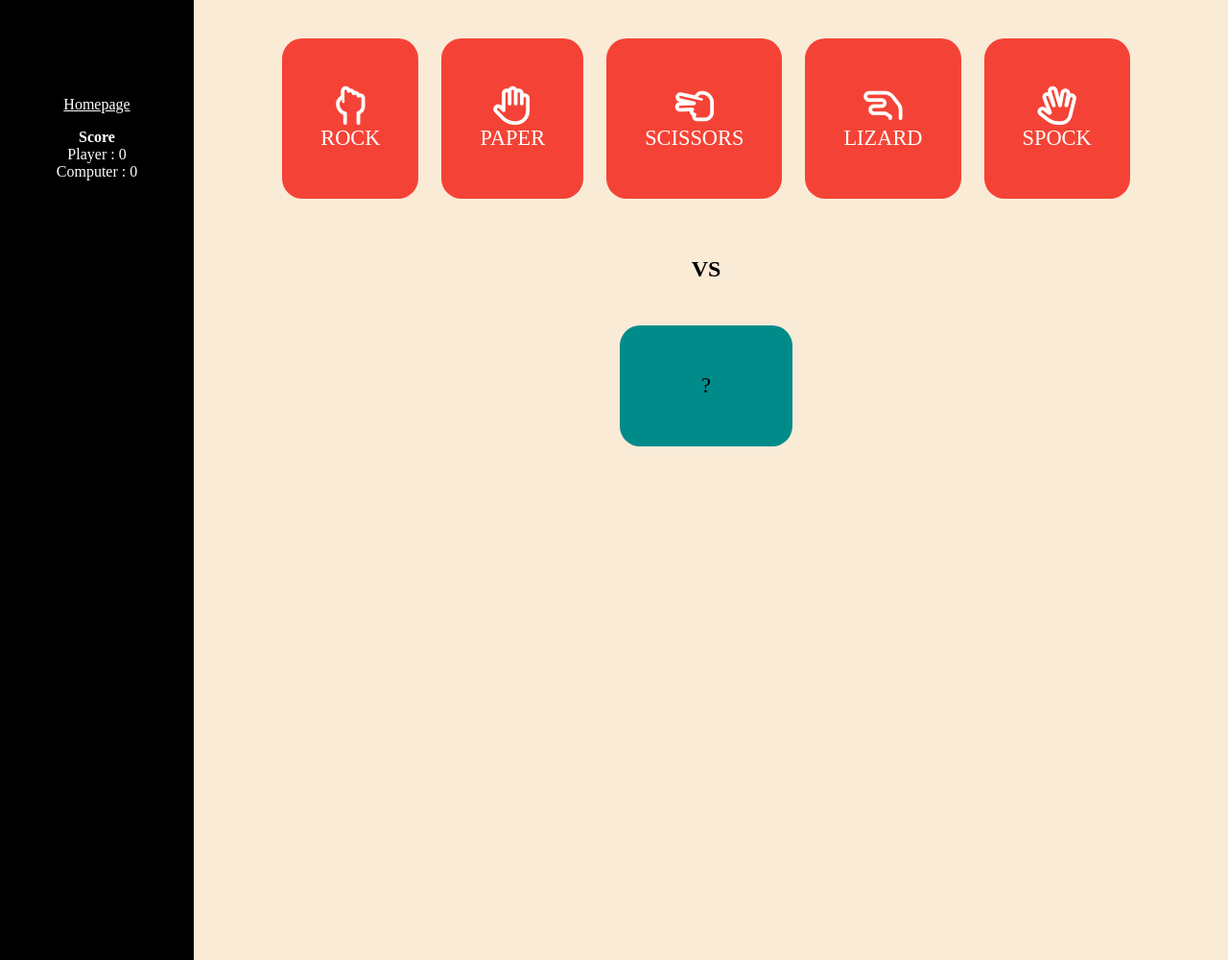
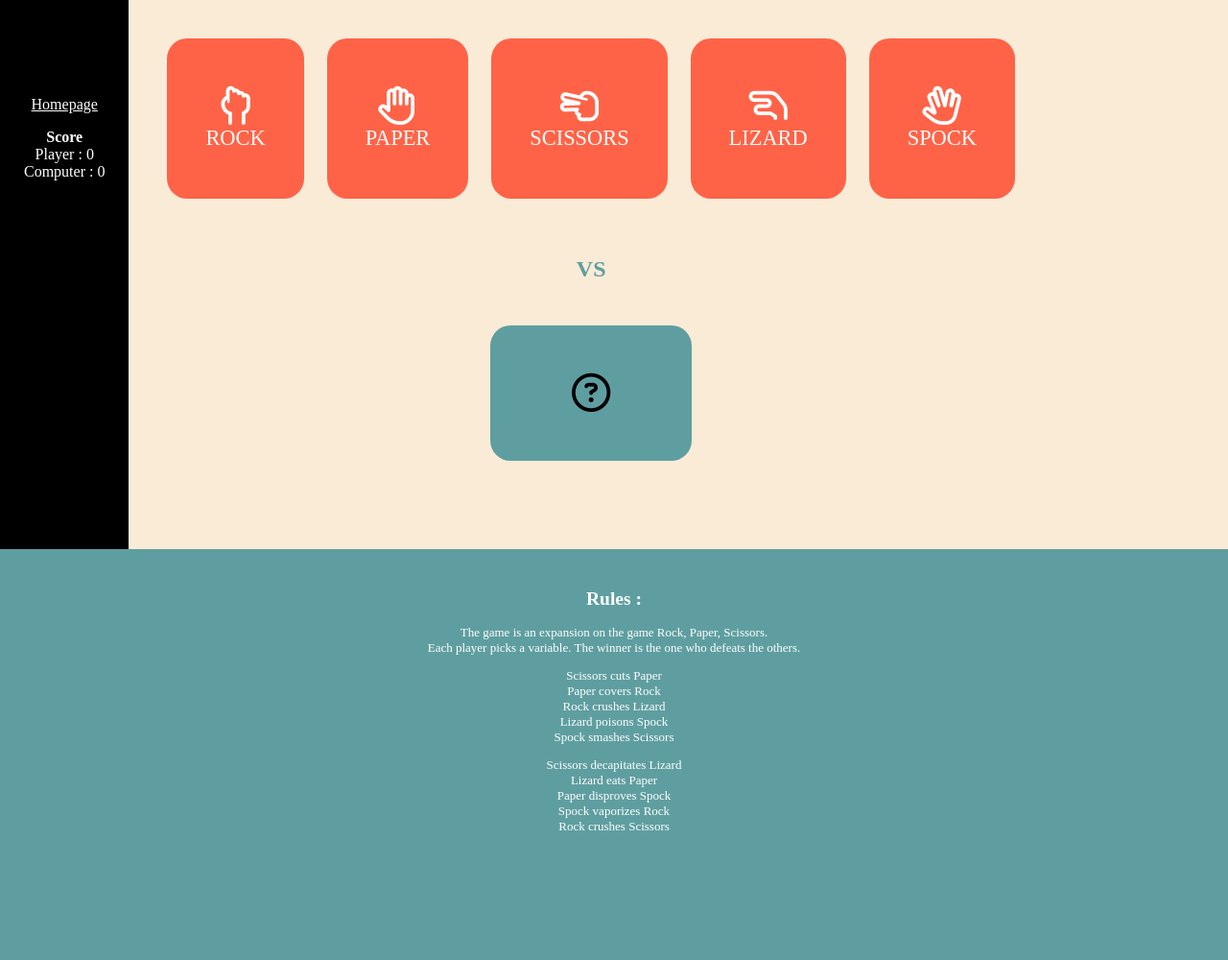
Before and after one commit to ophelielv/rock-paper-scissors, a PHP site: page /views/playerVsComputer.php in a window 1280 px wide. Shown: the part 147-1147 px from the top of the page at 96% size. After the commit the page ends 1012 px from the top, so only its background shows below. Run offline with PHP 8.4, Linux system fonts and the light colour scheme; some libraries are stand-ins or nearby versions.

Commit message:
retouches + footer

```diff
--- a/css/rockpapercscissors.css
+++ b/css/rockpapercscissors.css
@@ -45,19 +45,18 @@ footer{
 /***********************************************/
 /*************body******************************/
 .wrapper{
-    height:85%;
+    display: flex;
+    color: cadetblue;
 }
 /***********nav bar*******/
 
 section#score{
-    padding: 100px 5px;
+    padding: 100px 25px;
     text-align: center;
     background-color: black;
     color:white;
-    float:left;
-    width:15%;
-    height: 100%;
-    position: absolute;
+    max-width: 200px;
+
 }
 
 section#score a{
@@ -89,8 +88,7 @@ div.choose{
 section#game{
     text-align: center;
     background-color: antiquewhite;
-    float:right;
-    width: 85%;
+
    /* padding-bottom:30px;*/
 }
 
@@ -122,7 +120,7 @@ a.chooseGame:hover{
 span.chooseWeapon{
     margin: 10px;
     padding: 50px 40px 50px 40px;
-    background-color: #F44336;
+    background-color: tomato;
     border-radius: 21px;
     color: white;
     font-family: inherit;
@@ -133,7 +131,7 @@ span.chooseWeapon{
 }
 
 span.chooseWeapon:hover{
-    background-color:darkcyan;
+    background-color:cadetblue;
 }
 
 @media screen and (max-width: 640px) {
@@ -154,7 +152,7 @@ div#second{
 span.opponentWeapon{
     margin: 10px;
     padding: 50px 85px 50px 85px;
-    background-color: darkcyan;
+    background-color: cadetblue;
     border-radius: 21px;
     color: black;
     font-family: inherit;
@@ -170,9 +168,7 @@ div#second h2{
 }
 
 /***result*/
-div.result{
-    margin-top: 50px;
-}
+
 
 span#playAgain{
     visibility: hidden;
--- a/js/playerVsComputer.js
+++ b/js/playerVsComputer.js
@@ -5,7 +5,7 @@ var playGame = function(){
     $(this).closest('div').children(".chooseWeapon")
         .css("background-color","#b9b9b9")
         .unbind('mouseenter').unbind('mouseleave');
-    $(this).css('background-color','darkcyan');
+    $(this).css('background-color','cadetblue');
 
     $(".chooseWeapon").off('click',playGame);
 
@@ -55,11 +55,11 @@ $("#playAgain").click(function(){
     $("span.chooseWeapon").css("background-color","tomato");
 
     $("span.chooseWeapon").hover(function(){
-        $(this).css("background-color", "darkcyan");
+        $(this).css("background-color", "cadetblue");
         }, function(){
         $(this).css("background-color", "tomato");
     });
-    $("#computer").text("?");
+    $("#computer").text('').append('<i class="fa fa-question-circle-o" aria-hidden="true"></i>');
     $("#winner").text("");
     $(".chooseWeapon").on('click',playGame);
 });
--- a/js/playerVsPlayer.js
+++ b/js/playerVsPlayer.js
@@ -68,7 +68,7 @@ var playGame = function()
     $(this).closest('div').children(".chooseWeapon")
         .css("background-color","#b9b9b9")
         .unbind('mouseenter').unbind('mouseleave');
-    $(this).css('background-color','darkcyan');
+    $(this).css('background-color','cadetblue');
     $(".chooseWeapon").off('click',playGame);
 
     var chosenWeapon = $(this).attr("name");
@@ -83,12 +83,12 @@ $("#playAgain").click(function(){
     $("#playAgain").css("visibility","hidden");
     $("span.chooseWeapon").css("background-color","tomato");
     $("span.chooseWeapon").hover(function(){
-        $(this).css("background-color", "darkcyan");
+        $(this).css("background-color", "cadetblue");
         }, function(){
         $(this).css("background-color", "tomato");
     });
 
-    $("#opponent").text("?");
+    $("#opponent").text('').append('<i class="fa fa-question-circle-o" aria-hidden="true"></i>');
     $("#winner").text("");
     $(".chooseWeapon").on('click',playGame);
 });
--- /dev/null
+++ b/views/footer.php
@@ -0,0 +1,17 @@
+
+
+<footer>
+            <h2>Rules :</h2>
+            <p>The game is an expansion on the game Rock, Paper, Scissors. <br/>
+            Each player picks a variable. The winner is the one who defeats the others.  <p>
+            <p>Scissors cuts Paper<br/>
+            Paper covers Rock<br/>
+            Rock crushes Lizard<br/>
+            Lizard poisons Spock<br/>
+            Spock smashes Scissors</p>
+            <p>Scissors decapitates Lizard<br/>
+            Lizard eats Paper<br/>
+            Paper disproves Spock<br/>
+            Spock vaporizes Rock<br/>
+            Rock crushes Scissors</p>
+<footer>
--- a/views/playerVsComputer.php
+++ b/views/playerVsComputer.php
@@ -56,22 +56,22 @@
             </div>
             <h2>VS</h2>
             <div id="second">
-                <span class="opponentWeapon" name="computer" id="computer">?</span>
+                <span class="opponentWeapon" name="computer" id="computer"><i class="fa fa-question-circle-o" aria-hidden="true"></i></span>
             </div>
 
             <div class="result">
                 <h2><span id="winner"></span> <span id="playAgain">Play again</span></h2>
             </div>
         </section>
-
     </div>
 
 
-             <!--[if lt IE 7]>
-                 <p class="browsehappy">You are using an <strong>outdated</strong> browser. Please <a href="http://browsehappy.com/">upgrade your browser</a> to improve your experience.</p>
-             <![endif]-->
+         <!--[if lt IE 7]>
+             <p class="browsehappy">You are using an <strong>outdated</strong> browser. Please <a href="http://browsehappy.com/">upgrade your browser</a> to improve your experience.</p>
+         <![endif]-->
+    <?php include "footer.php" ?>
 
-        <script src="../js/playerVsComputer.js"></script>
+    <script src="../js/playerVsComputer.js"></script>
 
   </body>
 </html>
```
Also changed, not shown: index.php (+1 -19 lines), views/playerVsPlayer.php (+7 -3 lines).
